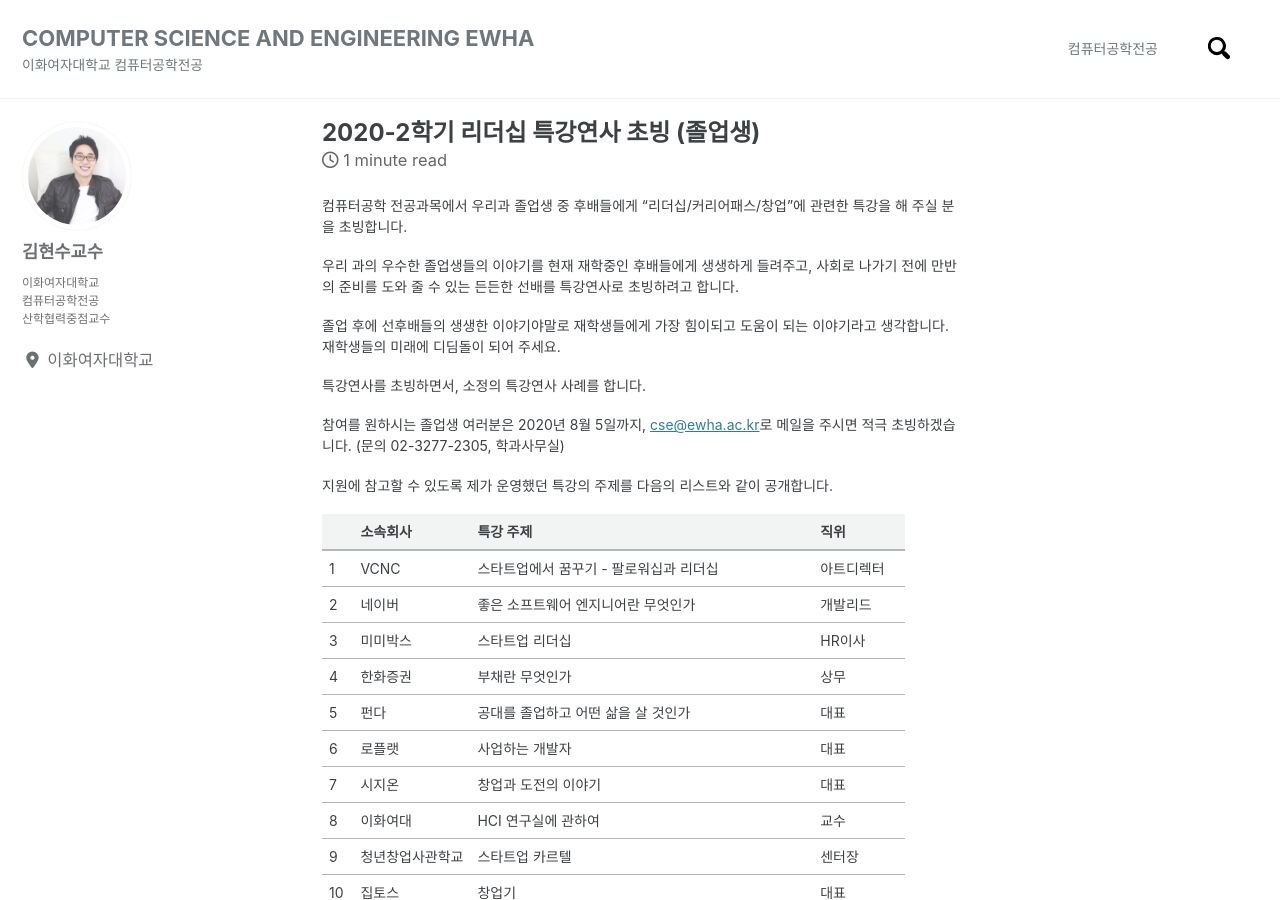
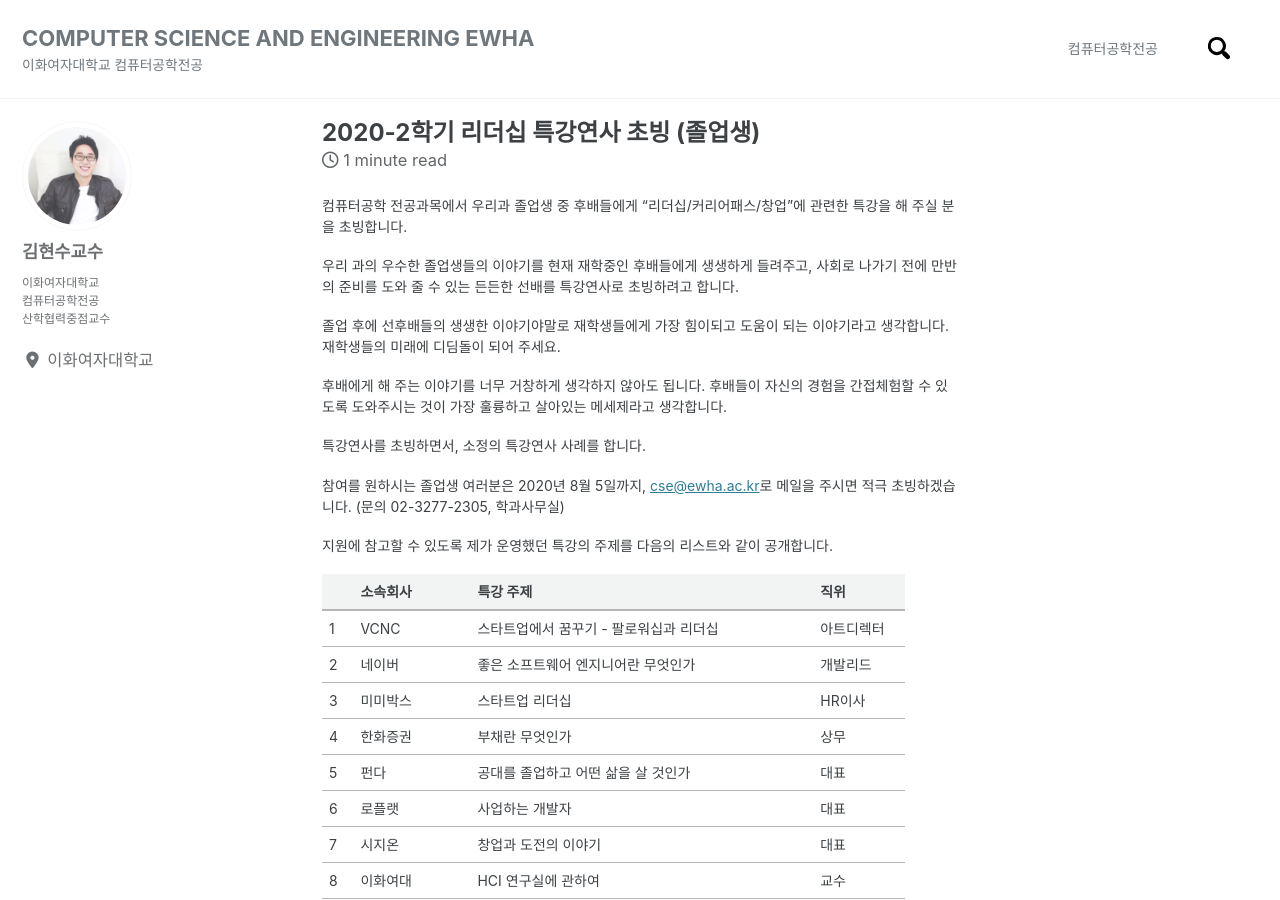
Before and after one commit to faculty-hieonn/faculty-hieonn.github.io, a Jekyll site: the page built from _posts/2020-07-30-lecturer.md, in a window 1280 px wide and 900 px high. Built offline with Jekyll 4.4.1, drawn with Linux system fonts in a browser that asks for light colours; cached includes are drawn as plain includes; nearby versions of some CDN libraries.

Commit message:
post with modi

```diff
--- a/_posts/2020-07-30-lecturer.md
+++ b/_posts/2020-07-30-lecturer.md
@@ -9,6 +9,8 @@ categories: notice
 우리 과의 우수한 졸업생들의 이야기를 현재 재학중인 후배들에게 생생하게 들려주고, 사회로 나가기 전에 만반의 준비를 도와 줄 수 있는 든든한 선배를 특강연사로 초빙하려고 합니다.
 
 졸업 후에 선후배들의 생생한 이야기야말로 재학생들에게 가장 힘이되고 도움이 되는 이야기라고 생각합니다. 재학생들의 미래에 디딤돌이 되어 주세요.
+
+후배에게 해 주는 이야기를 너무 거창하게 생각하지 않아도 됩니다. 후배들이 자신의 경험을 간접체험할 수 있도록 도와주시는 것이 가장 훌륭하고 살아있는 메세제라고 생각합니다.
 
 특강연사를 초빙하면서, 소정의 특강연사 사례를 합니다.
 
```
